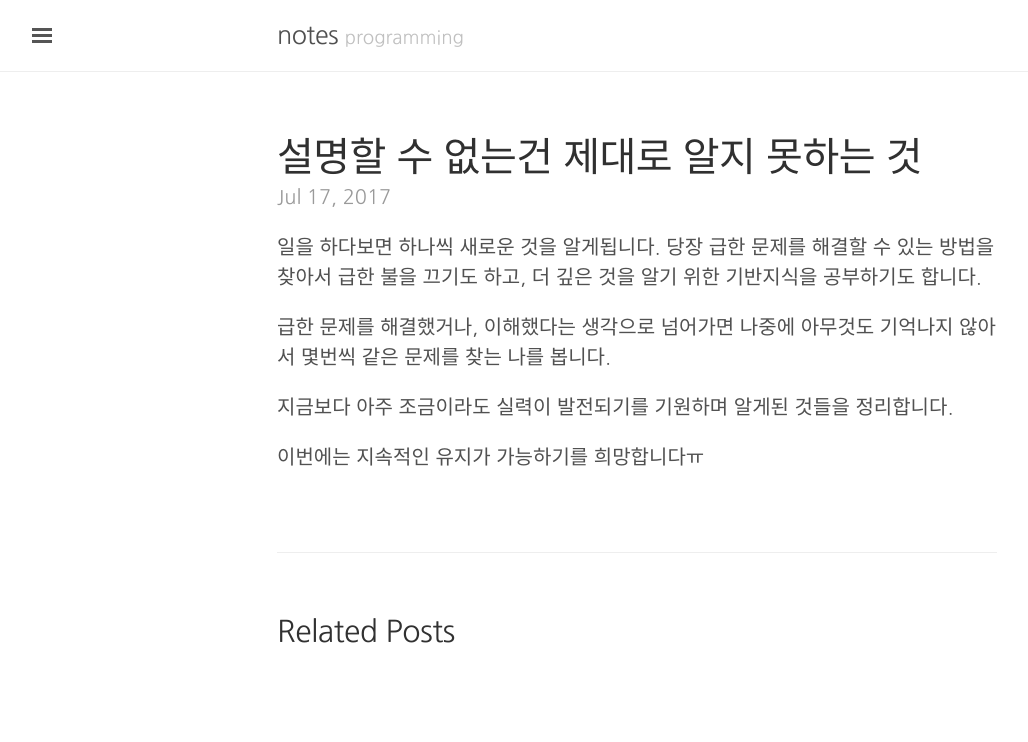
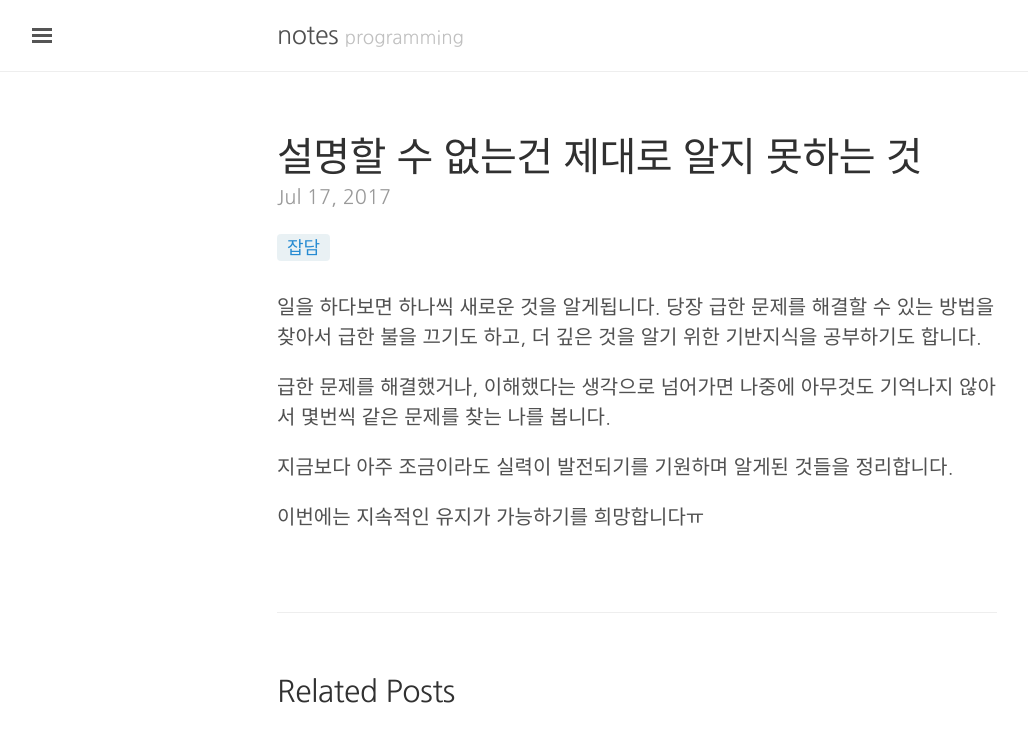
Before and after one commit to smilejp/smilejp.github.io, a Jekyll site: the page built from _posts/2017-07-17-start.md, in a window 1280 px wide. Shown: the top 742 px of the page, without its empty margins (3-1031 px from the left). Built offline with Jekyll 4.4.1, drawn with Linux system fonts in a browser that asks for light colours; comment, search, counter and statistics services are not loaded.

Commit message:
add:  tag 표시 추가

```diff
--- /dev/null
+++ b/_includes/post_tags.html
@@ -0,0 +1,13 @@
+<div>
+  {% if post %}
+    {% assign tags = post.tags %}
+  {% else %}
+    {% assign tags = page.tags %}
+  {% endif %}
+  {% for tag in tags %}
+  <div class="post-tags">
+    <a href="/tags/#{{tag|slugize}}">{{tag}}</a>
+  </div>
+  {% endfor %}
+</div>
+<br/>
--- a/_layouts/post.html
+++ b/_layouts/post.html
@@ -5,6 +5,8 @@ layout: default
 <div class="post">
   <h1 class="post-title">{{ page.title }}</h1>
   <span class="post-date">{{ page.date | date: "%b %-d, %Y" }}</span>
+  {% include post_tags.html %}
+
   {{ content }}
 </div>
 
--- a/_posts/2017-07-17-start.md
+++ b/_posts/2017-07-17-start.md
@@ -1,6 +1,7 @@
 ---
 layout: post
 title: 설명할 수 없는건 제대로 알지 못하는 것
+tags: [잡담]
 ---
 
 일을 하다보면 하나씩 새로운 것을 알게됩니다. 당장 급한 문제를 해결할 수 있는 방법을 찾아서 급한 불을 끄기도 하고, 더 깊은 것을 알기 위한 기반지식을 공부하기도 합니다.
--- a/public/css/custom.css
+++ b/public/css/custom.css
@@ -26,3 +26,17 @@
        url(//cdn.jsdelivr.net/font-kopub/1.0/KoPubDotum-Bold.woff) format('woff'),
        url(//cdn.jsdelivr.net/font-kopub/1.0/KoPubDotum-Bold.ttf) format('truetype');
 } */
+
+.post-tags {
+  display: inline-block;
+  background: rgba(106,159,181,0.15);
+  padding: 0 .5rem;
+  margin-right: .5rem;
+  border-radius: 4px;
+  color: #6a9fb5;
+  font-family: "PT Sans",Helvetica,Arial,sans-serif;
+  font-size: 90%;
+  -webkit-transition: all 0.1s ease-in-out;
+  -moz-transition: all 0.1s ease-in-out;
+  transition: all 0.1s ease-in-out;
+}
```
Also changed, not shown: tags.html (added, +67 -0 lines).
